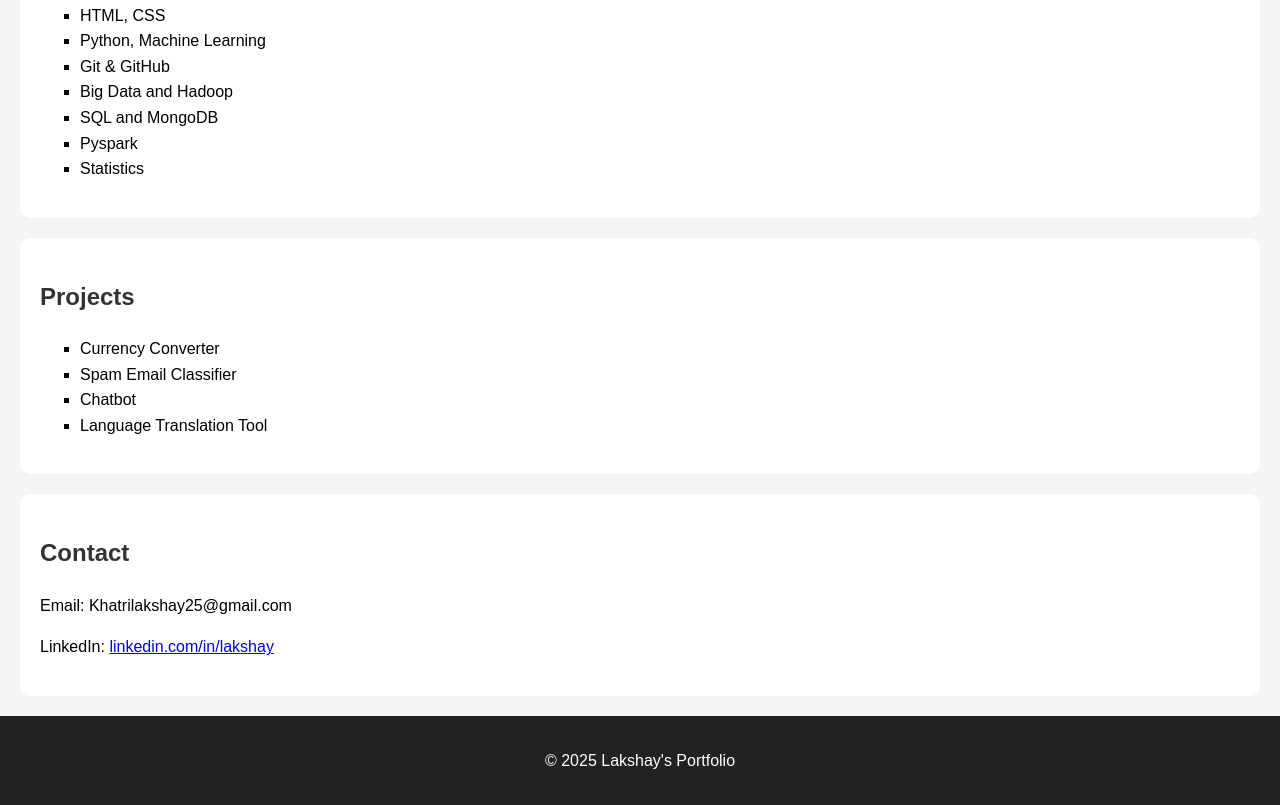
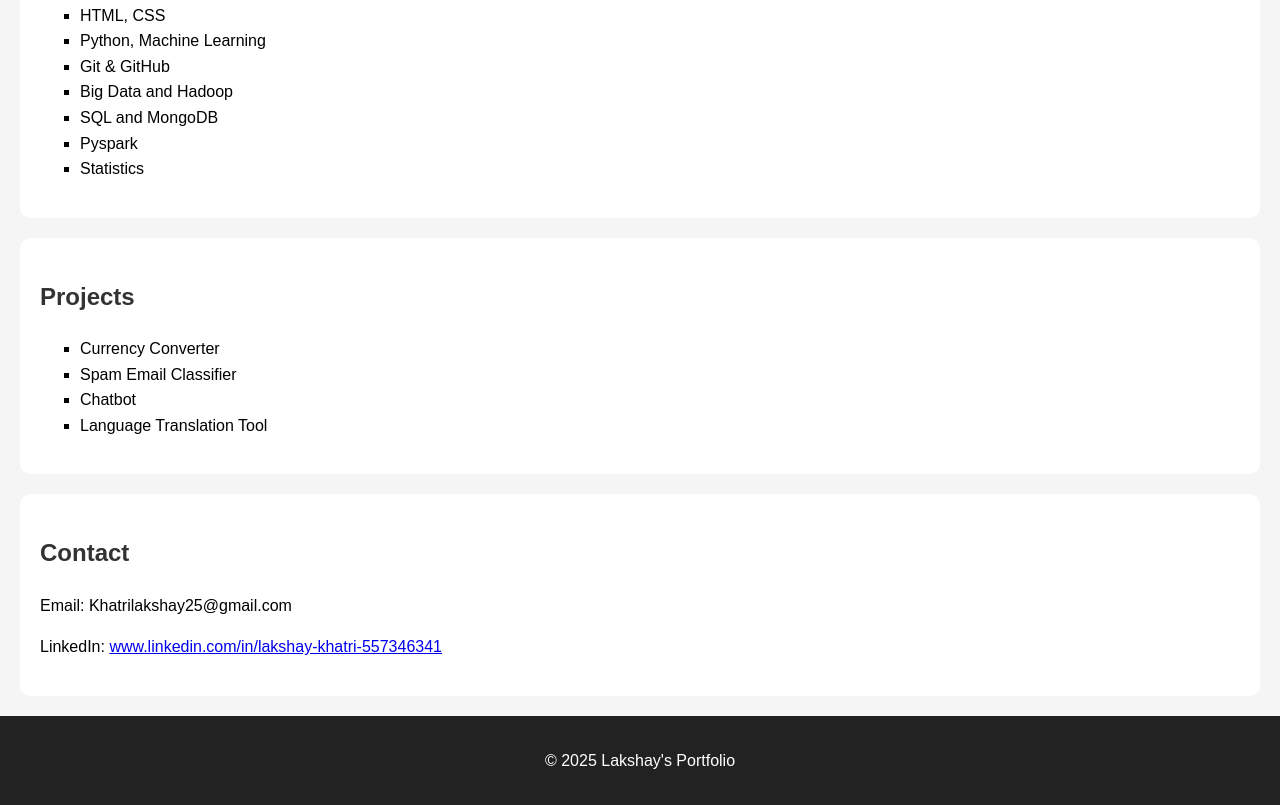
Before and after one commit to lakshaykhatri7/StaxTech_portfolio-website, a plain HTML site: page index.html in a window 1280 px wide. Shown: the part 495-1300 px from the top of the page. Drawn offline with Linux system fonts and the light colour scheme.

Commit message:
Update index.html

```diff
--- a/index.html
+++ b/index.html
@@ -42,7 +42,7 @@
   <section id="contact">
     <h2>Contact</h2>
     <p>Email: Khatrilakshay25@gmail.com</p>
-    <p>LinkedIn: <a href="www.linkedin.com/in/lakshay-khatri-557346341" target="_blank">linkedin.com/in/lakshay</a></p>
+    <p>LinkedIn: <a href="www.linkedin.com/in/lakshay-khatri-557346341" target="_blank">www.linkedin.com/in/lakshay-khatri-557346341</a></p>
   </section>
 
   <footer>
```
